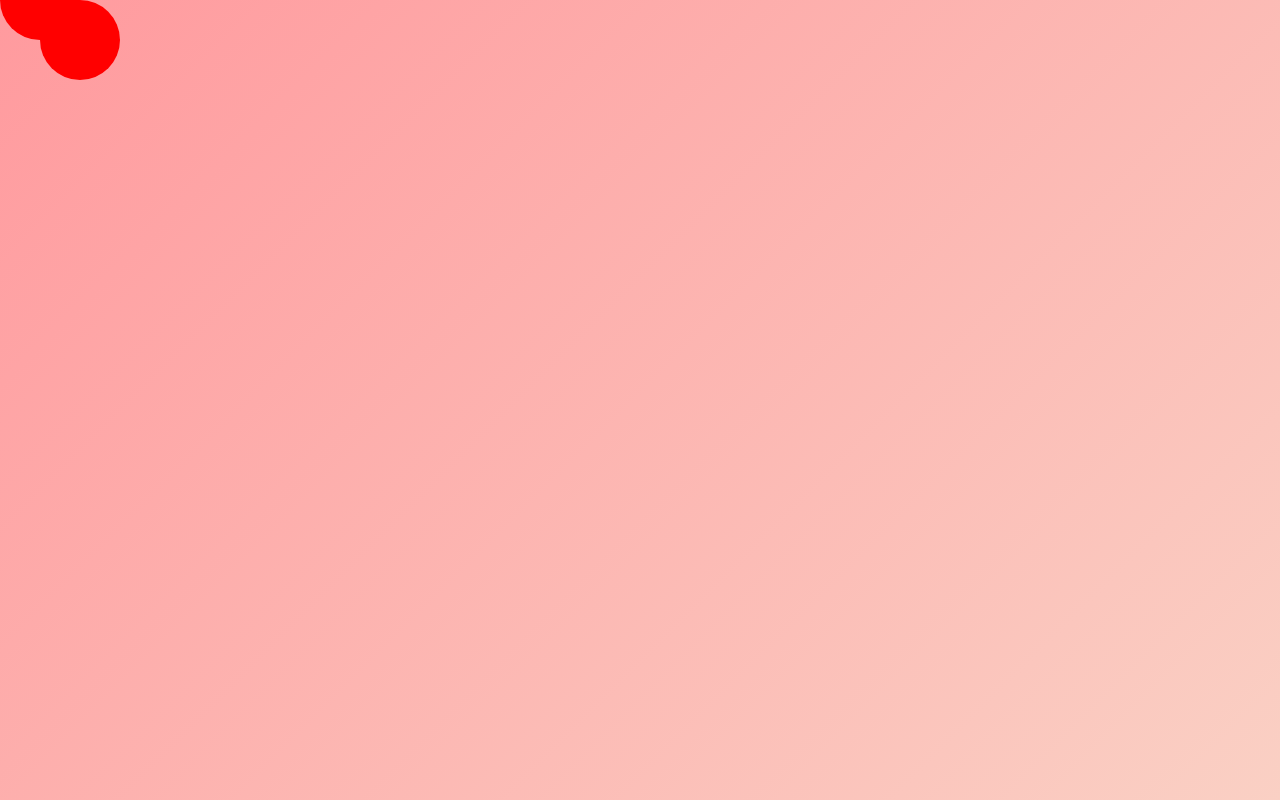
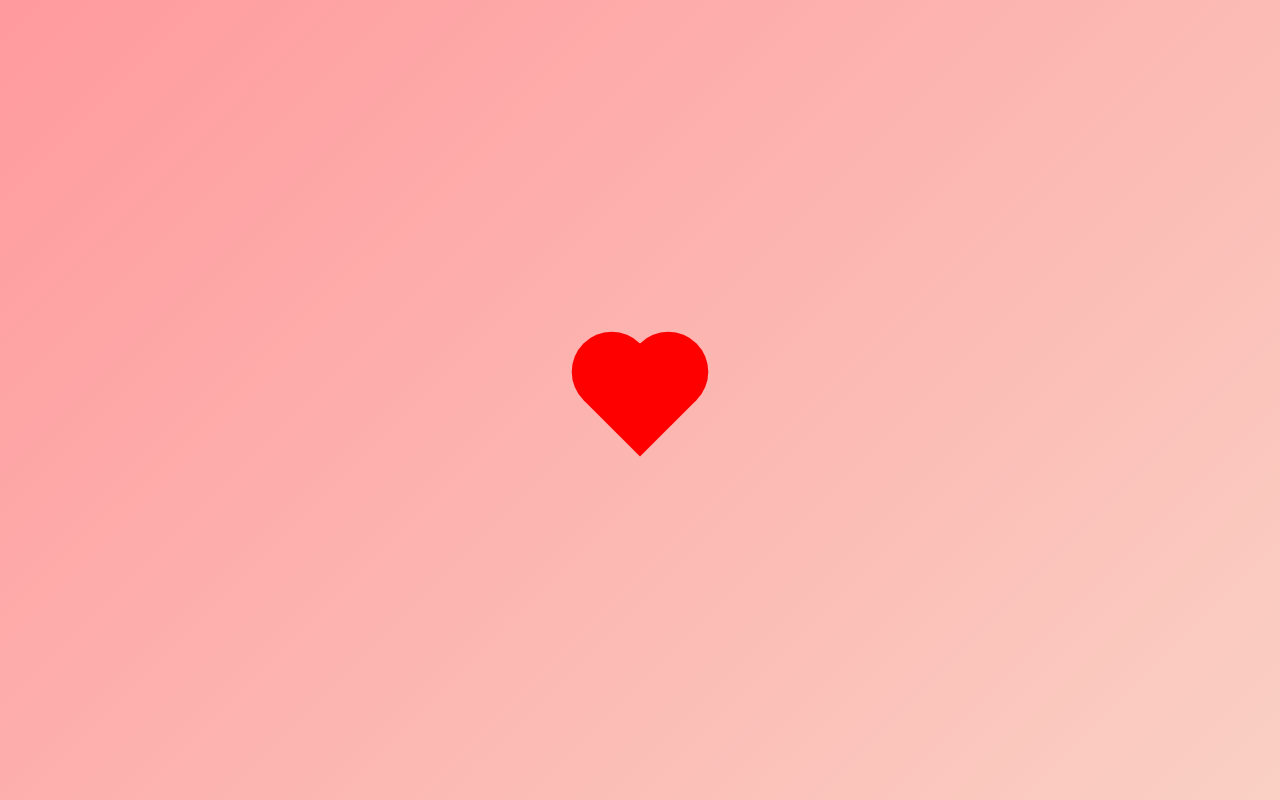
Before and after one commit to vrodchenko2008-bot/CheesePink, a plain HTML site: page index.html in a window 1280 px wide. Drawn offline with Linux system fonts and the light colour scheme.

Commit message:
Update index.html

```diff
--- a/index.html
+++ b/index.html
@@ -9,13 +9,8 @@
         margin: 0;
         height: 100vh;
         display: flex;
-        flex-direction: column;
         justify-content: center;
         align-items: center;
-        background: linear-gradient(135deg, #ff9a9e, #fad0c4);
-        font-family: Arial, sans-serif;
-        text-align: center;
-    }
         background: linear-gradient(135deg, #ff9a9e, #fad0c4);
         font-family: Arial, sans-serif;
     }
@@ -122,7 +117,6 @@
 </head>
 <body>
 
-<div style="margin-top: 30px;"></div>
 <div class="heart-btn" onclick="showPopup()"></div>
 
 <div class="popup" id="popup">
```
